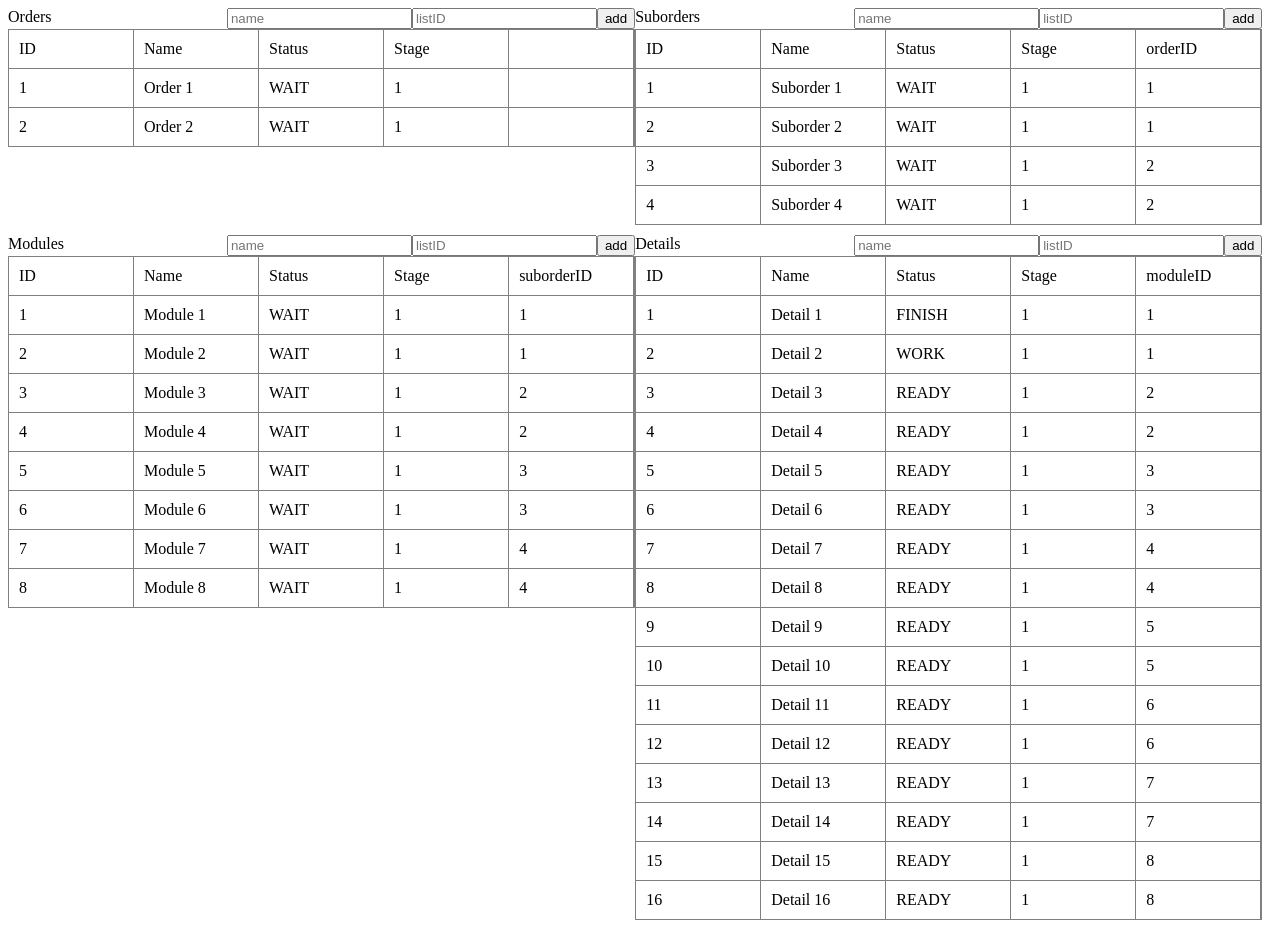
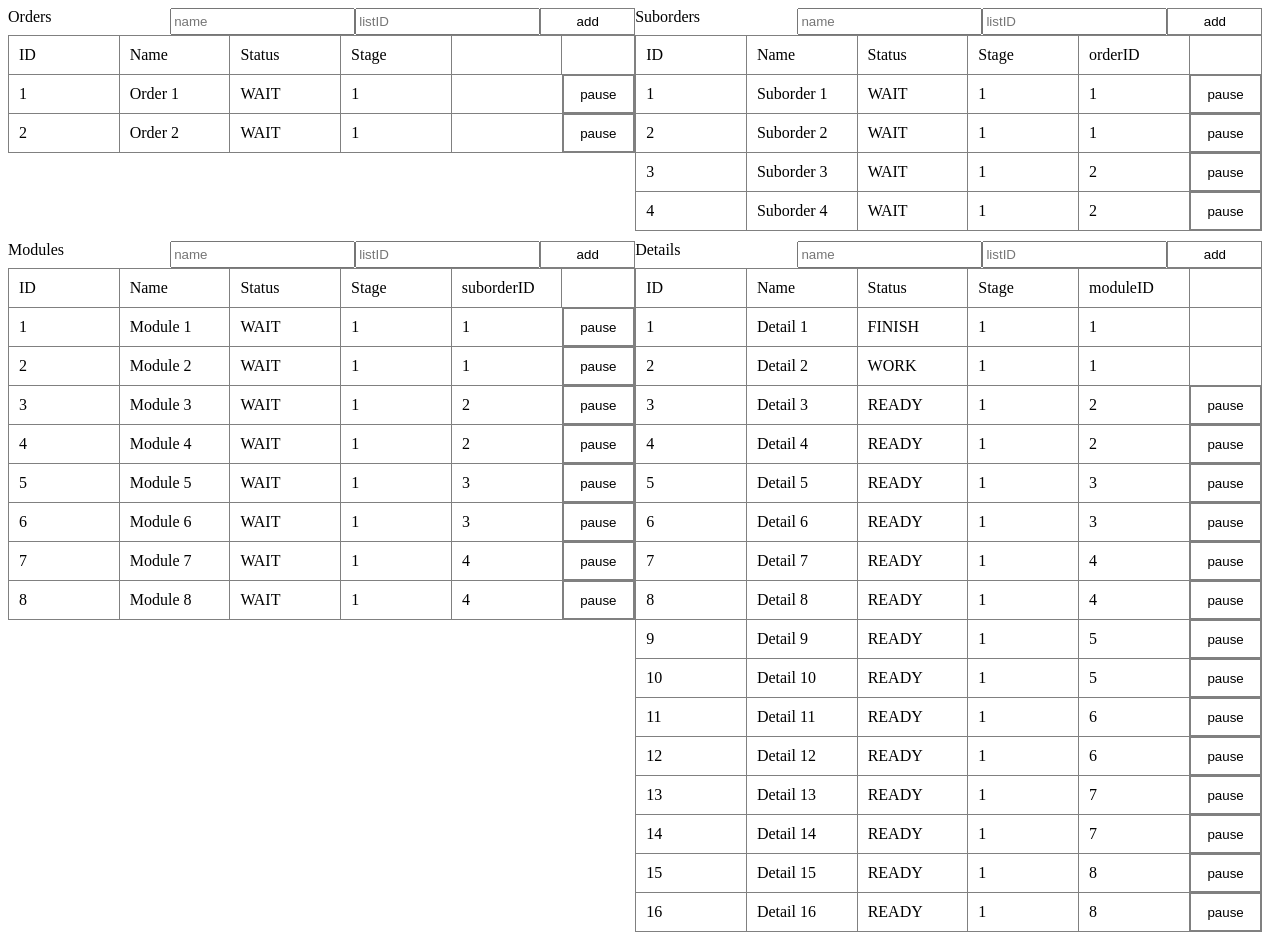
Before and after one commit to Hazard-87/project, a Vue app: page / in a window 1280 px wide. Built offline with nearby package versions, Linux system fonts and the light colour scheme.

Commit message:
Добавлена кнопка паузы

```diff
--- a/src/components/Detail.vue
+++ b/src/components/Detail.vue
@@ -5,7 +5,12 @@
       <Form @addTask="addTask" />
     </div>
     <RowHeader listID="moduleID" />
-    <RowItem v-for="detail in Details" :key="detail.id" :list="detail" />
+    <RowItem
+      v-for="detail in Details"
+      :key="detail.id"
+      :list="detail"
+      @onClick="toggleStatus(detail.id)"
+    />
   </div>
 </template>
 
@@ -38,6 +43,28 @@ export default {
   methods: {
     ...mapActions(["moduleStepAction"]),
 
+    toggleStatus(id) {
+      this.Details.forEach((detail) => {
+        if (detail.id === id && detail.status === READY) {
+          detail.status = PAUSE;
+        } else if (detail.id === id && detail.status === PAUSE) {
+          detail.status = READY;
+
+          let isWork = false;
+
+          this.Details.forEach((obj) => {
+            if (obj.status === WORK) {
+              isWork = true;
+            }
+          });
+
+          if (!isWork) {
+            this.setWorked();
+          }
+        }
+      });
+    },
+
     addTask(payload) {
       this.Details.push({
         id: this.Details.length + 1,
@@ -66,10 +93,10 @@ export default {
       let isNextStep = true;
       let currentStage = null;
 
-      let arr = this.Details.filter((detail) => detail.moduleID == id);
+      let arr = this.Details.filter((detail) => detail.moduleID === id);
       arr.forEach((obj) => {
         currentStage = obj.stage + 1;
-        if (obj.status === READY || obj.status === WORK) {
+        if (obj.status === READY || obj.status === WORK || obj.status === PAUSE) {
           isNextStep = false;
         }
       });
@@ -88,13 +115,32 @@ export default {
 
   computed: {
     ...mapGetters(["Details"]),
+
+    changeDetailCompleted() {
+      let isWork = false;
+
+      this.Details.forEach((obj) => {
+        if (obj.status === WORK) {
+          isWork = true;
+        }
+      });
+
+      if (!isWork) {
+        this.setWorked();
+      }
+
+      return this.Details;
+    },
   },
 
-  created() {
-    this.setWorked();
+  watch: {
+    changeDetailCompleted() {
+    },
   },
+
 };
 </script>
 
 <style>
+
 </style>
--- a/src/components/Form.vue
+++ b/src/components/Form.vue
@@ -22,7 +22,7 @@ export default {
     addTask() {
       this.$emit('addTask', {
         name: this.name,
-                listID: this.listID
+        listID: +this.listID
       })
       this.name = ''
       this.listID = ''
--- a/src/components/Module.vue
+++ b/src/components/Module.vue
@@ -2,10 +2,15 @@
   <div class="box">
     <div class="box-top">
       <span>Modules</span>
-      <Form @addTask="addTask" />
+      <Form @addTask="addTask"/>
     </div>
-    <RowHeader listID="suborderID" />
-    <RowItem v-for="module in Modules" :key="module.id" :list="module" />
+    <RowHeader listID="suborderID"/>
+    <RowItem
+        v-for="module in Modules"
+        :key="module.id"
+        :list="module"
+        @onClick="toggleStatus(module.id)"
+    />
   </div>
 </template>
 
@@ -13,12 +18,13 @@
 import RowItem from "@/components/RowItem.vue";
 import RowHeader from "@/components/RowHeader.vue";
 import Form from "@/components/Form.vue";
-import { mapGetters, mapActions } from "vuex";
+import {mapGetters, mapActions} from "vuex";
 
 const WORK = "WORK";
 const READY = "READY";
 const FINISH = "FINISH";
 const WAIT = "WAIT";
+const PAUSE = "PAUSE";
 
 export default {
   name: "Module",
@@ -26,17 +32,54 @@ export default {
   components: {
     RowItem,
     RowHeader,
-    Form
+    Form,
   },
 
   data() {
     return {
-      time: 10000,
+      time: 15000,
     };
   },
 
   methods: {
     ...mapActions(["suborderStepAction"]),
+
+    toggleStatus(id) {
+      this.Modules.forEach((module) => {
+        if (module.id === id && (module.status === READY || module.status === WAIT)) {
+          module.status = PAUSE;
+          this.Details.forEach(detail => {
+            if (detail.moduleID === module.id && (detail.status === READY || detail.status === WAIT)) {
+              detail.status = PAUSE
+            }
+          })
+        } else if (module.id === id && module.status === PAUSE) {
+          let isReady = this.Details.find(detail => detail.moduleID === module.id && (detail.status === PAUSE || detail.status === WORK))
+          if (isReady) {
+            module.status = WAIT
+          } else {
+            module.status = READY
+          }
+          this.Details.forEach(detail => {
+            if (detail.moduleID === module.id && detail.status === PAUSE) {
+              detail.status = READY
+            }
+          })
+
+          let isWork = false;
+
+          this.Modules.forEach((obj) => {
+            if (obj.status === WORK) {
+              isWork = true;
+            }
+          });
+
+          if (!isWork) {
+            this.setWorked();
+          }
+        }
+      });
+    },
 
     addTask(payload) {
       this.Modules.push({
@@ -66,13 +109,14 @@ export default {
       let isNextStep = true;
       let currentStage = null;
 
-      let arr = this.Modules.filter((module) => module.suborderID == id);
+      let arr = this.Modules.filter((module) => module.suborderID === id);
       arr.forEach((obj) => {
         currentStage = obj.stage + 1;
         if (
-          obj.status === READY ||
-          obj.status === WORK ||
-          obj.status === WAIT
+            obj.status === READY ||
+            obj.status === WORK ||
+            obj.status === WAIT ||
+            obj.status === PAUSE
         ) {
           isNextStep = false;
         }
@@ -87,7 +131,7 @@ export default {
           obj.stage = currentStage;
 
           this.Details.forEach((detail) => {
-            if (detail.moduleID == obj.id) {
+            if (detail.moduleID === obj.id) {
               detail.stage = currentStage;
             }
           });
@@ -117,7 +161,8 @@ export default {
   },
 
   watch: {
-    changeDetailCompleted() {},
+    changeDetailCompleted() {
+    },
   },
 };
 </script>
--- a/src/components/Order.vue
+++ b/src/components/Order.vue
@@ -2,10 +2,15 @@
   <div class="box">
     <div class="box-top">
       <span>Orders</span>
-      <Form @addTask="addTask" />
+      <Form @addTask="addTask"/>
     </div>
-    <RowHeader />
-    <RowItem v-for="order in Orders" :key="order.id" :list="order" />
+    <RowHeader/>
+    <RowItem
+        v-for="order in Orders"
+        :key="order.id"
+        :list="order"
+        @onClick="toggleStatus(order.id)"
+    />
   </div>
 </template>
 
@@ -13,12 +18,14 @@
 import RowItem from "@/components/RowItem.vue";
 import RowHeader from "@/components/RowHeader.vue";
 import Form from "@/components/Form.vue";
-import { mapGetters } from "vuex";
+import {mapGetters} from "vuex";
 
 const WORK = "WORK";
 const READY = "READY";
 const FINISH = "FINISH";
 const WAIT = "WAIT";
+const PAUSE = "PAUSE";
+const SUCCESS = "SUCCESS"
 
 export default {
   name: "Order",
@@ -30,11 +37,79 @@ export default {
 
   data() {
     return {
-      time: 30000,
+      time: 105000,
     };
   },
 
   methods: {
+    toggleStatus(id) {
+      this.Orders.forEach((order) => {
+        if (order.id === id && (order.status === READY || order.status === WAIT)) {
+          order.status = PAUSE;
+          this.Suborders.forEach(suborder => {
+            if (suborder.orderID === order.id && (suborder.status === READY || suborder.status === WAIT)) {
+              suborder.status = PAUSE
+              this.Modules.forEach(module => {
+                if (module.suborderID === suborder.id && (module.status === READY || module.status === WAIT)) {
+                  module.status = PAUSE
+                  this.Details.forEach(detail => {
+                    if (detail.moduleID === module.id && (detail.status === READY || detail.status === WAIT)) {
+                      detail.status = PAUSE
+                    }
+                  })
+                }
+              })
+            }
+          })
+        } else if (order.id === id && order.status === PAUSE) {
+          let isReady = this.Suborders.find(suborder => suborder.orderID === order.id && (suborder.status === PAUSE || suborder.status === WORK))
+          if (isReady) {
+            order.status = WAIT
+          } else {
+            order.status = READY
+          }
+          this.Suborders.forEach(suborder => {
+            if (suborder.orderID === order.id && suborder.status === PAUSE) {
+              let isReady = this.Modules.find(module => module.suborderID === suborder.id && (module.status === PAUSE || module.status === WORK || module.status === READY))
+              if (isReady) {
+                suborder.status = WAIT
+              } else {
+                suborder.status = READY
+              }
+              this.Modules.forEach(module => {
+                if (module.suborderID === suborder.id && module.status === PAUSE) {
+                  let isReady = this.Details.find(detail => detail.moduleID === module.id && (detail.status === PAUSE || detail.status === WORK || detail.status === READY))
+                  if (isReady) {
+                    module.status = WAIT
+                  } else {
+                    module.status = READY
+                  }
+
+                  this.Details.forEach(detail => {
+                    if (detail.moduleID === module.id && detail.status === PAUSE) {
+                      detail.status = READY
+                    }
+                  })
+                }
+              })
+            }
+          })
+
+          let isWork = false;
+
+          this.Orders.forEach((obj) => {
+            if (obj.status === WORK) {
+              isWork = true;
+            }
+          });
+
+          if (!isWork) {
+            this.setWorked();
+          }
+        }
+      });
+    },
+
     addTask(payload) {
       this.Orders.push({
         id: this.Orders.length + 1,
@@ -51,7 +126,7 @@ export default {
           obj.status = WORK;
           setTimeout(() => {
             obj.status = FINISH;
-            obj.stage = "SUCCESS";
+            obj.stage = SUCCESS;
             this.getNextStep(obj.id);
             this.setWorked();
           }, this.time);
@@ -61,18 +136,18 @@ export default {
 
     getNextStep(id) {
       console.log("order finished");
-      let currentStage = "SUCCESS";
+      let currentStage = SUCCESS;
 
       this.Suborders.forEach((suborder) => {
-        if (suborder.orderID == id) {
+        if (suborder.orderID === id) {
           suborder.stage = currentStage;
 
           this.Modules.forEach((module) => {
-            if (module.suborderID == suborder.id) {
+            if (module.suborderID === suborder.id) {
               module.stage = currentStage;
 
               this.Details.forEach((detail) => {
-                if (detail.moduleID == module.id) {
+                if (detail.moduleID === module.id) {
                   detail.stage = currentStage;
                 }
               });
@@ -103,7 +178,8 @@ export default {
   },
 
   watch: {
-    changeSuborderCompleted() {},
+    changeSuborderCompleted() {
+    },
   },
 };
 </script>
--- a/src/components/RowHeader.vue
+++ b/src/components/RowHeader.vue
@@ -6,6 +6,7 @@
       <div class="row-item">Stage</div>
       <div v-if="listID" class="row-item">{{ listID }}</div>
       <div v-else class="row-item"></div>
+      <div class="empty"></div>
     </div>
 </template>
 <script>
--- a/src/components/RowItem.vue
+++ b/src/components/RowItem.vue
@@ -5,10 +5,14 @@
       <div class="row-item">{{ list.status }}</div>
       <div class="row-item">{{ list.stage }}</div>
       <div class="row-item">{{ listID }}</div>
+      <button v-if="list.status==='READY' || list.status === 'WAIT'" @click="$emit('onClick')">pause</button>
+      <button v-else-if="list.status==='PAUSE'" @click="$emit('onClick')">start</button>
+      <div v-else class="empty"></div>
     </div>
 </template>
 
 <script>
+
 export default {
   name: 'RowItem',
 
@@ -33,4 +37,15 @@ export default {
   padding: 10px;
   border-right: 1px solid grey;
 }
+button {
+  width: 95px;
+  padding: 5px;
+  background-color: #fff;
+  outline: none;
+  border: 1px solid grey;
+  cursor: pointer;
+}
+.empty {
+  width: 100px;
+}
 </style>
--- a/src/components/SubOrder.vue
+++ b/src/components/SubOrder.vue
@@ -2,13 +2,14 @@
   <div class="box">
     <div class="box-top">
       <span>Suborders</span>
-      <Form @addTask="addTask" />
+      <Form @addTask="addTask"/>
     </div>
-    <RowHeader listID="orderID" />
+    <RowHeader listID="orderID"/>
     <RowItem
-      v-for="suborder in Suborders"
-      :key="suborder.id"
-      :list="suborder"
+        v-for="suborder in Suborders"
+        :key="suborder.id"
+        :list="suborder"
+        @onClick="toggleStatus(suborder.id)"
     />
   </div>
 </template>
@@ -17,29 +18,84 @@
 import RowItem from "@/components/RowItem.vue";
 import RowHeader from "@/components/RowHeader.vue";
 import Form from "@/components/Form.vue";
-import { mapGetters, mapActions } from "vuex";
+import {mapGetters, mapActions} from "vuex";
 
 const WORK = "WORK";
 const READY = "READY";
 const FINISH = "FINISH";
 const WAIT = "WAIT";
+const PAUSE = "PAUSE";
 
 export default {
   name: "SubOrder",
   components: {
     RowItem,
     RowHeader,
-    Form
+    Form,
   },
 
   data() {
     return {
-      time: 15000,
+      time: 45000,
     };
   },
 
   methods: {
     ...mapActions(["orderStepAction"]),
+
+    toggleStatus(id) {
+      this.Suborders.forEach((suborder) => {
+        if (suborder.id === id && (suborder.status === READY || suborder.status === WAIT)) {
+          suborder.status = PAUSE;
+          this.Modules.forEach(module => {
+            if (module.suborderID === suborder.id && (module.status === READY || module.status === WAIT)) {
+              module.status = PAUSE
+              this.Details.forEach(detail => {
+                if (detail.moduleID === module.id && (detail.status === READY || detail.status === WAIT)) {
+                  detail.status = PAUSE
+                }
+              })
+            }
+          })
+        } else if (suborder.id === id && suborder.status === PAUSE) {
+          let isReady = this.Modules.find(module => module.suborderID === suborder.id && (module.status === PAUSE || module.status === WORK))
+          if (isReady) {
+            suborder.status = WAIT
+          } else {
+            suborder.status = READY
+          }
+
+          this.Modules.forEach(module => {
+            if (module.suborderID === suborder.id && module.status === PAUSE) {
+              let isReady = this.Details.find(detail => detail.moduleID === module.id && (detail.status === PAUSE || detail.status === WORK || detail.status === READY))
+              if (isReady) {
+                module.status = WAIT
+              } else {
+                module.status = READY
+              }
+
+              this.Details.forEach(detail => {
+                if (detail.moduleID === module.id && detail.status === PAUSE) {
+                  detail.status = READY
+                }
+              })
+            }
+          })
+
+          let isWork = false;
+
+          this.Suborders.forEach((obj) => {
+            if (obj.status === WORK) {
+              isWork = true;
+            }
+          });
+
+          if (!isWork) {
+            this.setWorked();
+          }
+        }
+      });
+    },
 
     addTask(payload) {
       this.Suborders.push({
@@ -69,13 +125,14 @@ export default {
       let isNextStep = true;
       let currentStage = null;
 
-      let arr = this.Suborders.filter((suborder) => suborder.orderID == id);
+      let arr = this.Suborders.filter((suborder) => suborder.orderID === id);
       arr.forEach((obj) => {
         currentStage = obj.stage + 1;
         if (
-          obj.status === READY ||
-          obj.status === WORK ||
-          obj.status === WAIT
+            obj.status === READY ||
+            obj.status === WORK ||
+            obj.status === WAIT ||
+            obj.status === PAUSE
         ) {
           isNextStep = false;
         }
@@ -90,11 +147,11 @@ export default {
           obj.stage = currentStage;
 
           this.Modules.forEach((module) => {
-            if (module.suborderID == obj.id) {
+            if (module.suborderID === obj.id) {
               module.stage = currentStage;
 
               this.Details.forEach((detail) => {
-                if (detail.moduleID == module.id) {
+                if (detail.moduleID === module.id) {
                   detail.stage = currentStage;
                 }
               });
@@ -125,7 +182,8 @@ export default {
   },
 
   watch: {
-    changeModuleCompleted() {},
+    changeModuleCompleted() {
+    },
   },
 };
 </script>
```
Lines whose indentation alone changed are shown as unchanged.
